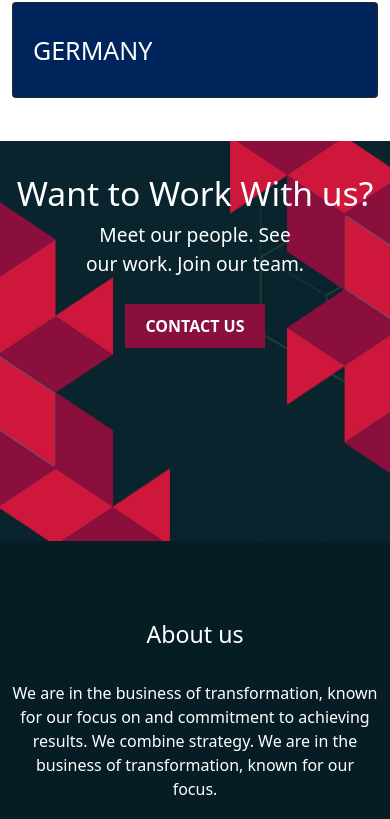
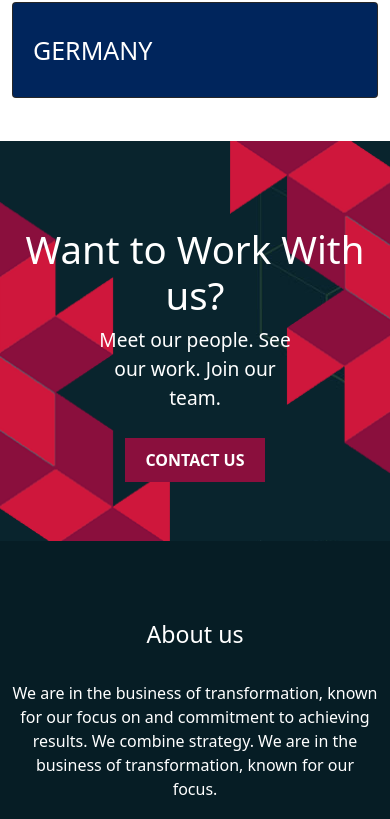
Before and after one commit to Surbhisinghal1234/Imigration, a plain HTML site: page index.html in a window 390 px wide. Shown: the part 4883-5702 px from the top of the page. Drawn offline with nearby package versions, Linux system fonts and the light colour scheme.

Commit message:
Adjusted elementor-position

```diff
--- a/mediaQuery.css
+++ b/mediaQuery.css
@@ -85,15 +85,7 @@
     padding: 2rem 0.3rem 0 0.3rem;
     z-index: 2;
   }
-  .meet-people-text h1 {
-    font-size: 2.1rem;
-  }
-  .meet-people-text p {
-    font-size: 1.2rem;
-    padding: 0 1.3rem;
-    width: 70%;
-    margin: auto;
-  }
+
   .meet-people {
     top: -352px;
   }
@@ -167,7 +159,53 @@
     height: 385px;
   }
 }
+@media screen and (max-width: 670px) {
+  .meet-people-text {
+    padding: 0 1.5rem;
+  }
+}
+@media screen and (max-width: 570px) {
+  .meet-people-text h1 {
+    font-size: 2.4rem;
+  }
+  .meet-people-text p {
+    font-size: 1.2rem;
+    padding: 0 1.3rem;
+    width: 70%;
+    margin: auto;
+  }
+  .meet-people-text {
+    margin-top: 6.5rem !important;
+  }
+}
+@media screen and (max-width: 370px) {
+  .meet-people-text h1 {
+    font-size: 2.4rem;
+    /* padding: 0 !important; */
+  }
+  .meet-people-text p {
+    font-size: 1.2rem;
+    padding: 0 1.3rem;
+    width: 75%;
+    margin: auto;
+  }
+}
 
+@media screen and (max-width: 991px) {
+  .meet-people-text {
+    margin-top: 4.5rem;
+  }
+}
+@media screen and (max-width: 415px) {
+  .meet-people-text {
+    margin-top: 5.3rem !important;
+  }
+}
+@media screen and (max-width: 670px) {
+  .meet-people-text {
+    margin-top: 2.3rem;
+  }
+}
 @media screen and (min-width: 570px) and (max-width: 992px) {
   .navbar-text ul {
     display: flex;
@@ -341,9 +379,7 @@
   }
   /*  CAROUSEL SECTION  */
 
-  /* .slide-headings h1 {
-    font-size: 2.5rem;
-  } */
+
   .slide-headings a {
     padding: 10px 25px;
   }
@@ -384,7 +420,6 @@
 @media screen and (max-width: 1120px) {
   .elementor-position {
     bottom: -8rem;
-    /* padding: 0 2rem; */
   }
 }
 
@@ -402,7 +437,6 @@
 
 @media screen and (max-width: 850px) {
   .elementor-position {
-    /* padding: 0 1rem; */
     bottom: -9rem;
   }
 }
@@ -484,11 +518,7 @@
     margin-top: 0 !important;
   }
 }
-@media screen and (min-width: 1000px) and (max-width: 1075px) {
-  .contact-click {
-    /* margin-top: 0px !important; */
-  }
-}
+
 
 @media (min-width: 576px) and (max-width: 992px) {
   .container,
```
Also changed, not shown: style.css (+0 -36 lines).
